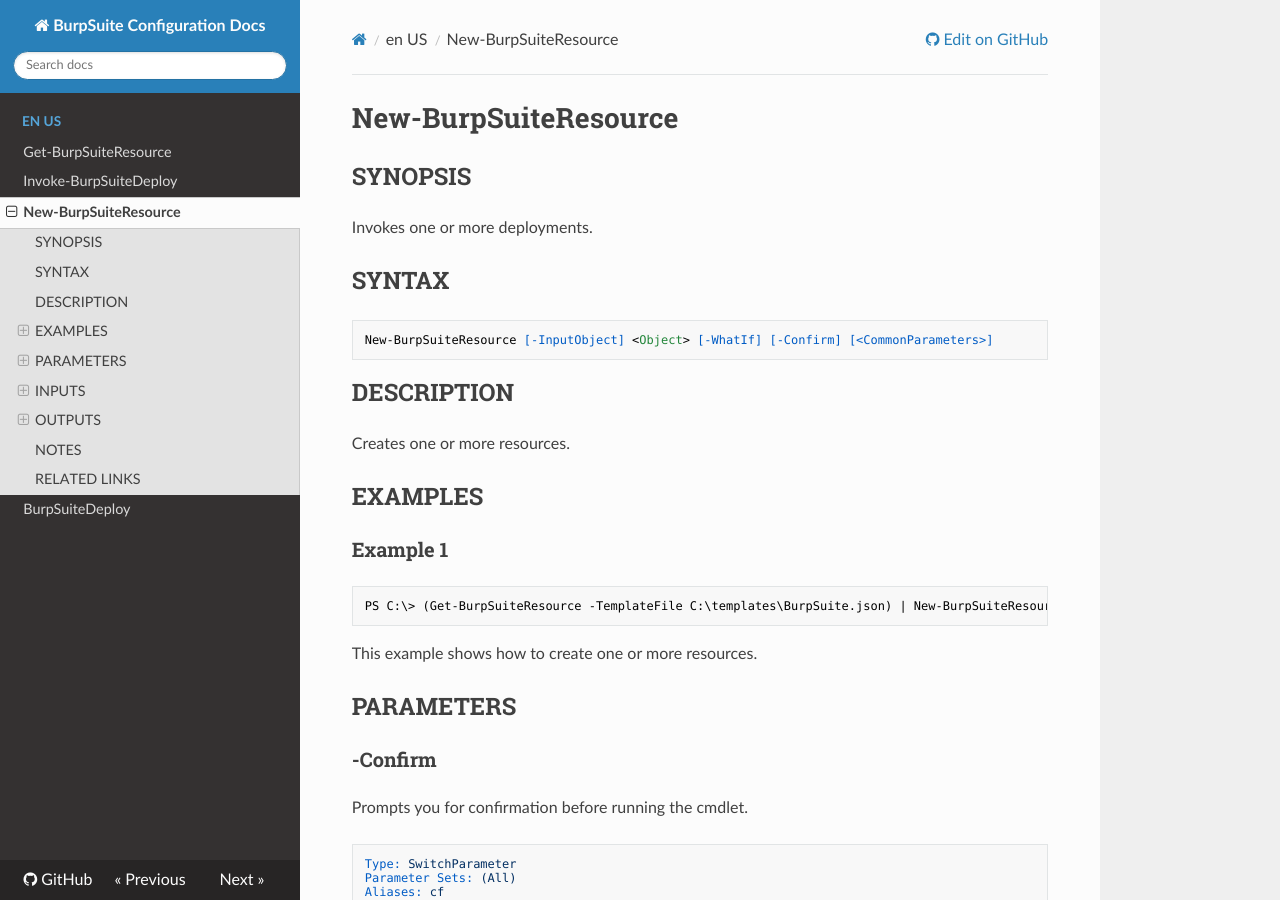
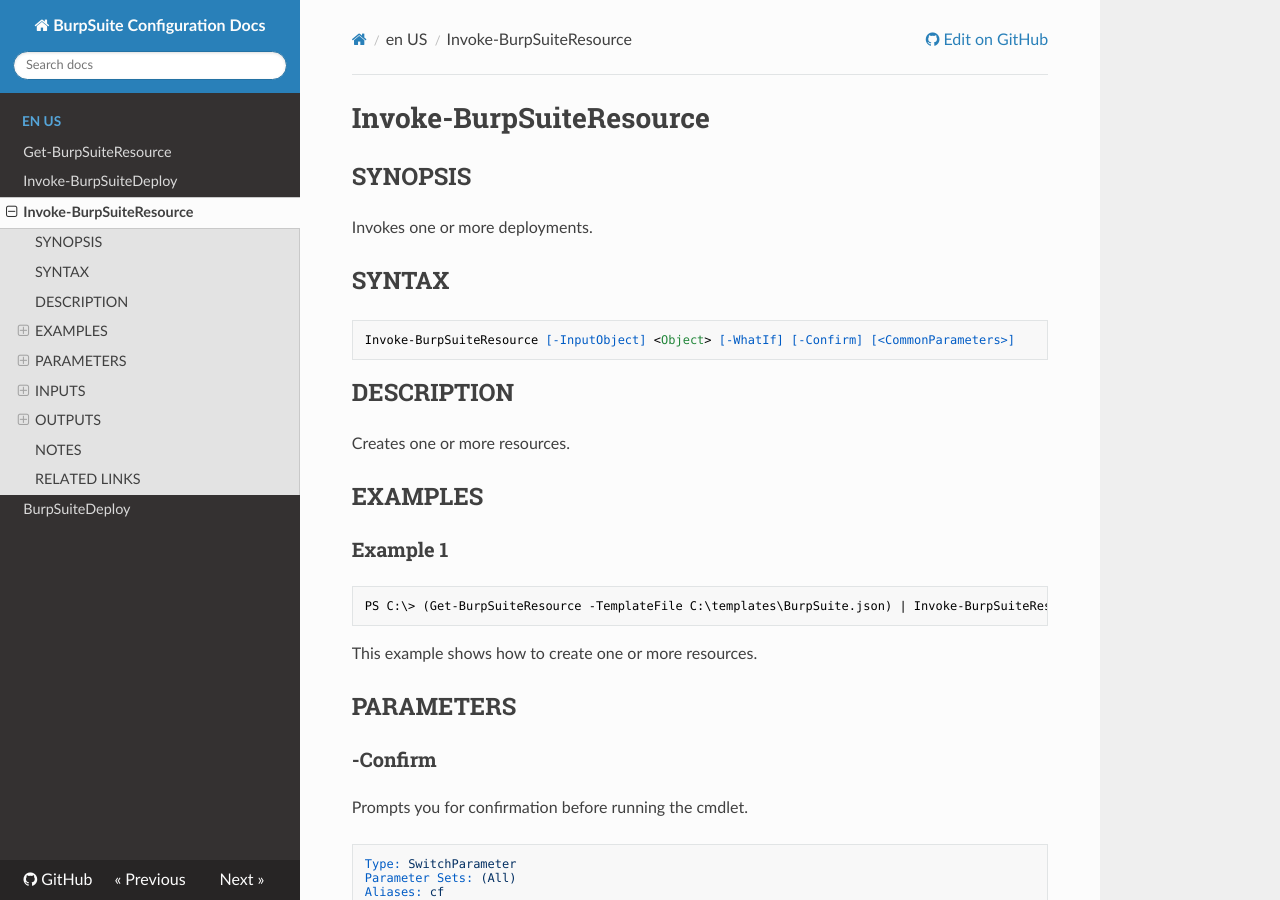
Before and after one commit to juniinacio/BurpSuiteDeploy, an MkDocs documentation site: the page built from docs/en-US/Invoke-BurpSuiteResource.md, in a window 1280 px wide and 900 px high. Built offline with MkDocs 1.6.1, drawn with Linux system fonts in a browser that asks for light colours; nearby versions of some CDN libraries.

Commit message:
Rename cmdlets and other changes

````diff
--- a/docs/en-US/New-BurpSuiteResource.md
+++ b/docs/en-US/Invoke-BurpSuiteResource.md
@@ -5,7 +5,7 @@ online version: https://github.com/juniinacio/BurpSuiteDeploy
 schema: 2.0.0
 ---
 
-# New-BurpSuiteResource
+# Invoke-BurpSuiteResource
 
 ## SYNOPSIS
 Invokes one or more deployments.
@@ -13,7 +13,7 @@ Invokes one or more deployments.
 ## SYNTAX
 
 ```
-New-BurpSuiteResource [-InputObject] <Object> [-WhatIf] [-Confirm] [<CommonParameters>]
+Invoke-BurpSuiteResource [-InputObject] <Object> [-WhatIf] [-Confirm] [<CommonParameters>]
 ```
 
 ## DESCRIPTION
@@ -23,7 +23,7 @@ Creates one or more resources.
 
 ### Example 1
 ```powershell
-PS C:\> (Get-BurpSuiteResource -TemplateFile C:\templates\BurpSuite.json) | New-BurpSuiteResource
+PS C:\> (Get-BurpSuiteResource -TemplateFile C:\templates\BurpSuite.json) | Invoke-BurpSuiteResource
 ```
 
 This example shows how to create one or more resources.
````
Also changed, not shown: 6 other files.
